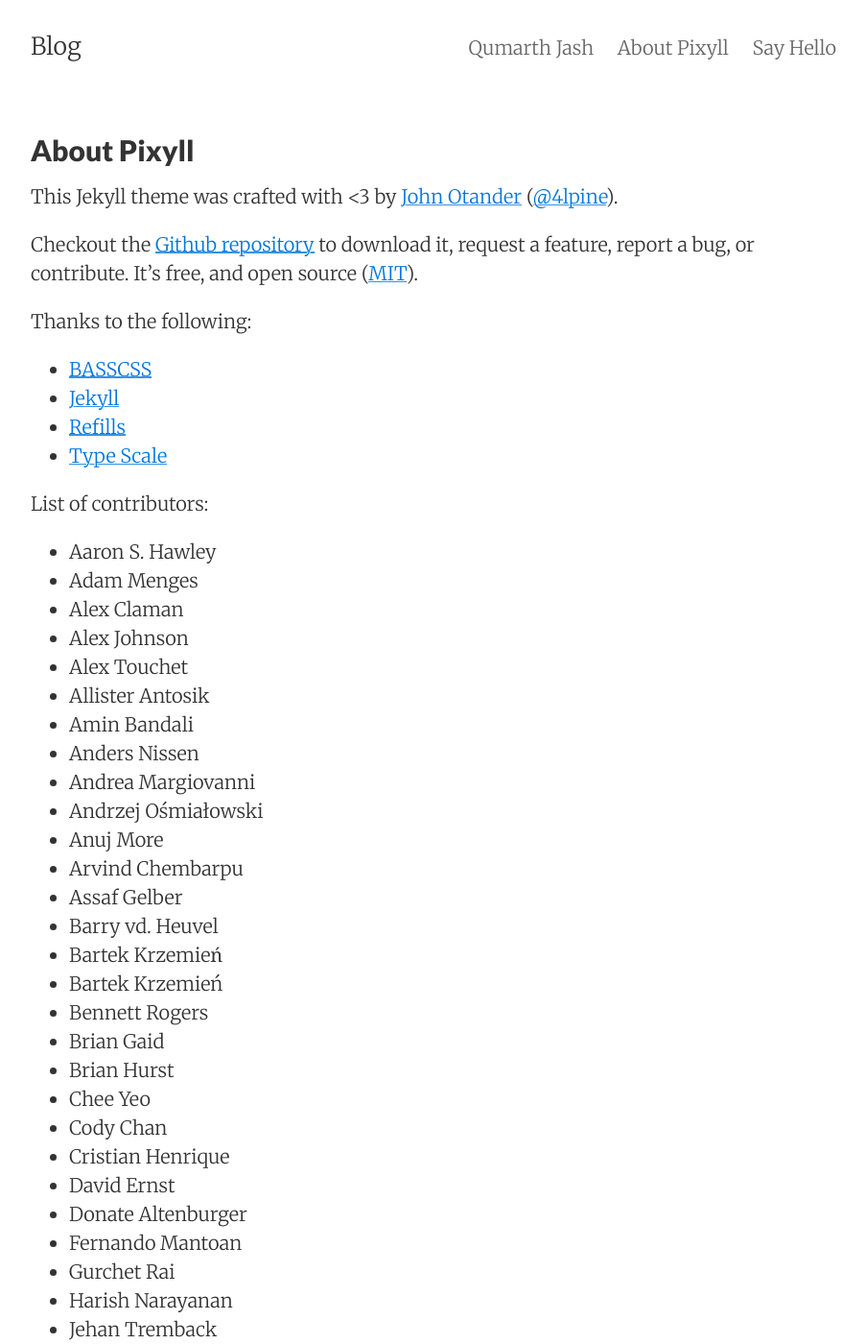
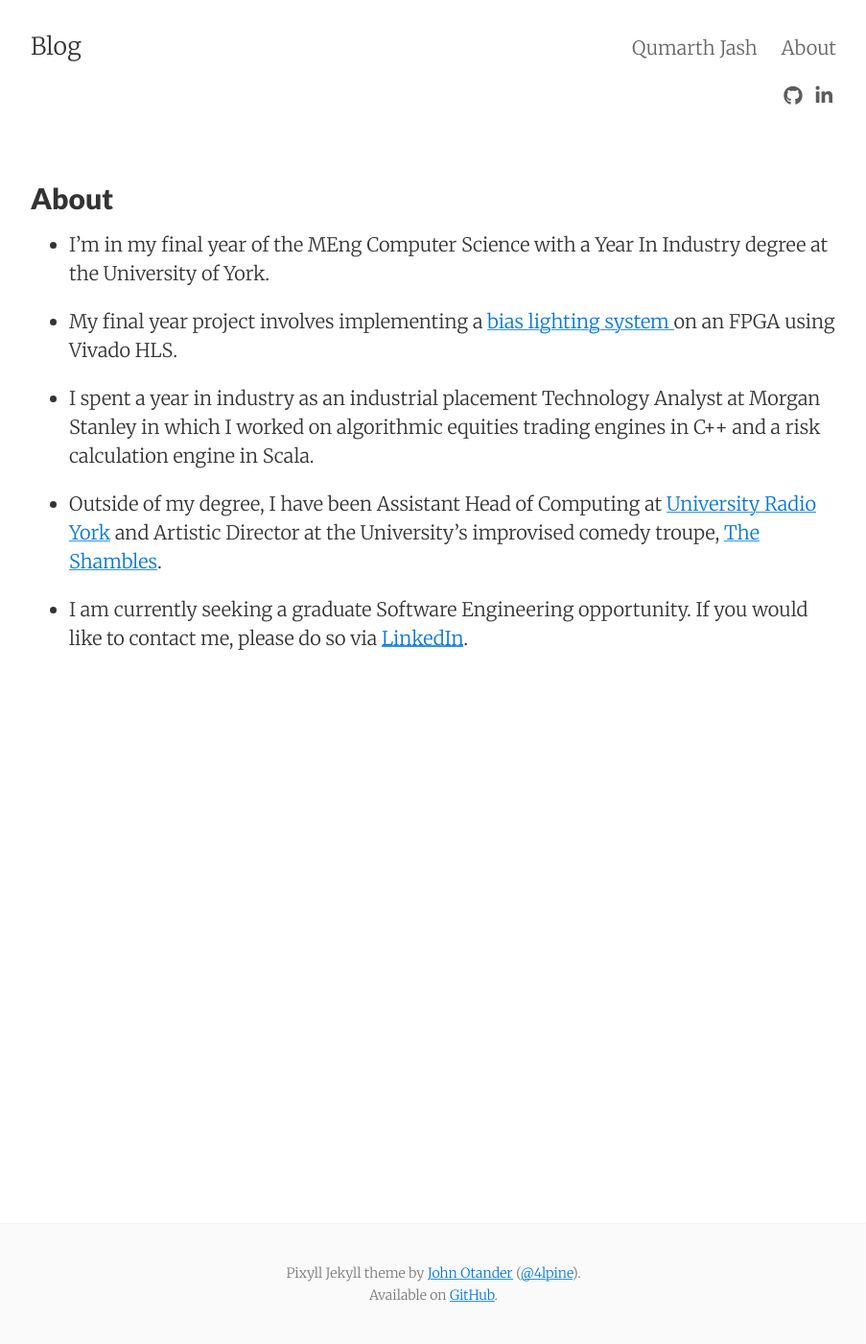
Before and after one commit to Q-Mart/Blog-Site, a Jekyll site: the page built from about.md, in a window 1280 px wide and 1400 px high. Shown: the whole window at 96% size, without its empty margins (188-1091 px from the left). Built offline with Jekyll 4.4.1, drawn with Linux system fonts in a browser that asks for light colours; nearby versions of some CDN libraries; some of the changed text lies outside the part shown.

Commit message:
More customisation, add placeholder for Alex story

```diff
--- a/_config.yml
+++ b/_config.yml
@@ -7,7 +7,6 @@
 date_format: "%b %-d, %Y"
 header_pages:
  - about.md
- - contact.html
 
 # Google services
 google_verification:
@@ -22,7 +21,7 @@
 animated:             false
 show_related_posts:   false
 show_post_footers:    false
-show_social_icons:    false
+show_social_icons:    true
 ajaxify_contact_form: false
 enable_mathjax: false
 extended_fonts: false
@@ -50,7 +49,8 @@
 facebook_comments_number: 10
 
 # Social icons
-github_username:
+show_rss: false
+github_username: Q-Mart
 reddit_username:
 bitbucket_username:
 stackoverflow_id:
@@ -58,7 +58,7 @@
 skype_username:
 steam_nickname:
 google_plus_id:
-linkedin_username:
+linkedin_username: qmart
 angellist_username:
 medium_id:
 bitcoin_url:
--- a/_includes/social_links.html
+++ b/_includes/social_links.html
@@ -12,7 +12,9 @@
     {% if site.stackoverflow_id %}
       <a class="fa fa-stack-overflow" href="https://stackoverflow.com/users/{{ site.stackoverflow_id }}"></a>
     {% endif %}
+    {% if site.show_rss %}
     <a class="fa fa-rss" href="{{ "/feed.xml" | prepend: site.baseurl }}"></a>
+    {% endif %}
     {% if site.twitter_username %}
       <a class="fa fa-twitter" href="https://twitter.com/{{ site.twitter_username }}"></a>
     {% endif %}
--- a/about.md
+++ b/about.md
@@ -1,87 +1,16 @@
 ---
 layout: page
-title: About Pixyll
+title: About
 permalink: /about/
 tags: about
 ---
 
-This Jekyll theme was crafted with <3 by [John Otander](http://johnotander.com)
-([@4lpine](https://twitter.com/4lpine)).
+- I'm in my final year of the MEng Computer Science with a Year In Industry degree at the University of York.
 
-Checkout the [Github repository](https://github.com/johnotander/pixyll) to download it,
-request a feature, report a bug, or contribute. It's free, and open source
-([MIT](http://opensource.org/licenses/MIT)).
+- My final year project involves implementing a [ bias lighting system ]( https://lifehacker.com/why-bias-lighting-increases-your-tvs-contrast-and-saves-1695117890 ) on an FPGA using Vivado HLS.
 
-Thanks to the following:
+- I spent a year in industry as an industrial placement Technology Analyst at Morgan Stanley in which I worked on algorithmic equities trading engines in C++ and a risk calculation engine in Scala.
 
-* [BASSCSS](http://basscss.com)
-* [Jekyll](http://jekyllrb.com)
-* [Refills](http://refills.bourbon.io/)
-* [Type Scale](http://type-scale.com/)
+- Outside of my degree, I have been Assistant Head of Computing at [University Radio York](http://ury.org.uk/) and Artistic Director at the University's improvised comedy troupe, [The Shambles](http://shamblesimprov.co.uk).
 
-List of contributors:
-
-- Aaron S. Hawley
-- Adam Menges
-- Alex Claman
-- Alex Johnson
-- Alex Touchet
-- Allister Antosik
-- Amin Bandali
-- Anders Nissen
-- Andrea Margiovanni
-- Andrzej Ośmiałowski
-- Anuj More
-- Arvind Chembarpu
-- Assaf Gelber
-- Barry vd. Heuvel
-- Bartek Krzemień
-- Bartek Krzemień
-- Bennett Rogers
-- Brian Gaid
-- Brian Hurst
-- Chee Yeo
-- Cody Chan
-- Cristian Henrique
-- David Ernst
-- Donate Altenburger
-- Fernando Mantoan
-- Gurchet Rai
-- Harish Narayanan
-- Jehan Tremback
-- Jiaxi Gu (Isaac)
-- John Otander
-- Jordan Danielewski
-- Josh Buxton
-- Kirill Kulikov
-- Kyle Maxwell
-- Marta Sztybor
-- Martin Wagner
-- Matthew Graybosch
-- Maxim Tsoy
-- Mete Balci
-- Mike Lloyd
-- Mikhail Grachev
-- mindwind
-- Nick Rakochy
-- Nikolay Georgiev
-- Oliver Hamlet
-- Onur (e0i)
-- Praveer Gupta
-- Rassol (Karmeye)
-- Ricky Han
-- Roberto Pesando
-- Ryan Jacobs
-- Scott Martin
-- Selim Eren Bekçe
-- Shruti Rijhwani
-- Steef Hegeman
-- Tehmasp Chaudhri
-- Thomas Galvin
-- Timothy Gu
-- Tom Kraak
-- Vishnu Ks
-- Vladislav Arbatov
-- Yaroslav Yadrishnikov
-- Yee Chie Tu
-- Yeou Chien
+- I am currently seeking a graduate Software Engineering opportunity. If you would like to contact me, please do so via [LinkedIn](https://www.linkedin.com/in/qmart).
```
Also changed, not shown: _posts/2018-09-04-walk-with-alex.md (added, +7 -0 lines).
